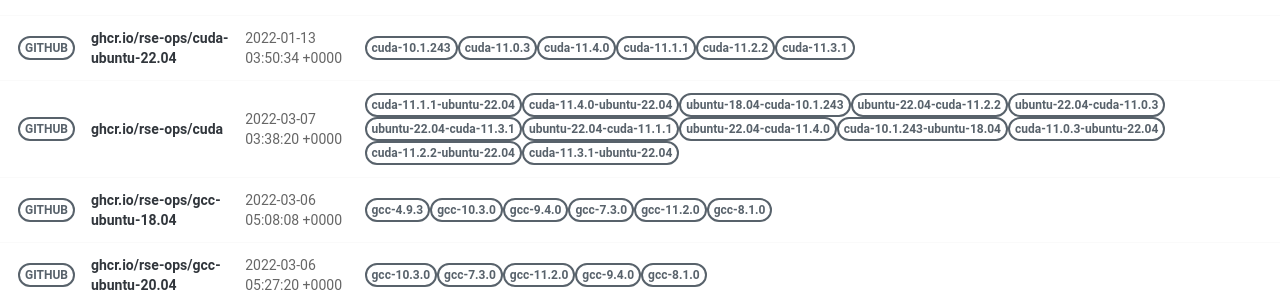
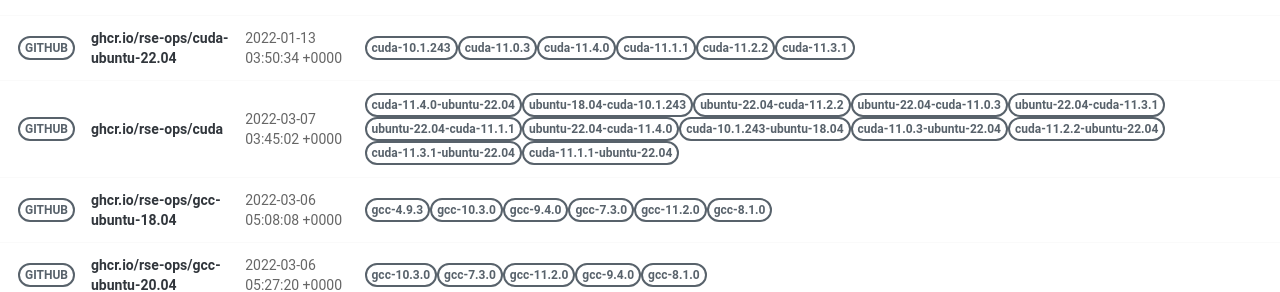
Before and after one commit to rse-ops/docker-images, a Jekyll site: the page built from pages/index.md, in a window 1280 px wide. Shown: the part 414-706 px from the top of the page. Built offline with Jekyll 4.4.1, drawn with Linux system fonts in a browser that asks for light colours; nearby versions of some CDN libraries; part of the change alters nothing that is shown.

Commit message:
Automated push to update library 2022-03-07

```diff
--- a/_library/ghcr.io-rse-ops-cuda.md
+++ b/_library/ghcr.io-rse-ops-cuda.md
@@ -1,14 +1,11 @@
 ---
 layout: container
 name: ghcr.io/rse-ops/cuda
-updated_at: 2022-03-07 03:38:20.164827
+updated_at: 2022-03-07 03:45:02.336166
 
 
 container_url: https://github.com/orgs/rse-ops/packages/container/package/cuda
 versions:
- - tag: cuda-11.1.1-ubuntu-22.04
-   dockerfile: https://github.com/rse-ops/docker-images/blob/main/ubuntu/cuda/Dockerfile
-   manifest: https://crane.ggcr.dev/manifest/ghcr.io/rse-ops/cuda:cuda-11.1.1-ubuntu-22.04
  - tag: cuda-11.4.0-ubuntu-22.04
    dockerfile: https://github.com/rse-ops/docker-images/blob/main/ubuntu/cuda/Dockerfile
    manifest: https://crane.ggcr.dev/manifest/ghcr.io/rse-ops/cuda:cuda-11.4.0-ubuntu-22.04
@@ -42,5 +39,8 @@ versions:
  - tag: cuda-11.3.1-ubuntu-22.04
    dockerfile: https://github.com/rse-ops/docker-images/blob/main/ubuntu/cuda/Dockerfile
    manifest: https://crane.ggcr.dev/manifest/ghcr.io/rse-ops/cuda:cuda-11.3.1-ubuntu-22.04
+ - tag: cuda-11.1.1-ubuntu-22.04
+   dockerfile: https://github.com/rse-ops/docker-images/blob/main/ubuntu/cuda/Dockerfile
+   manifest: https://crane.ggcr.dev/manifest/ghcr.io/rse-ops/cuda:cuda-11.1.1-ubuntu-22.04
 
 ---
```
